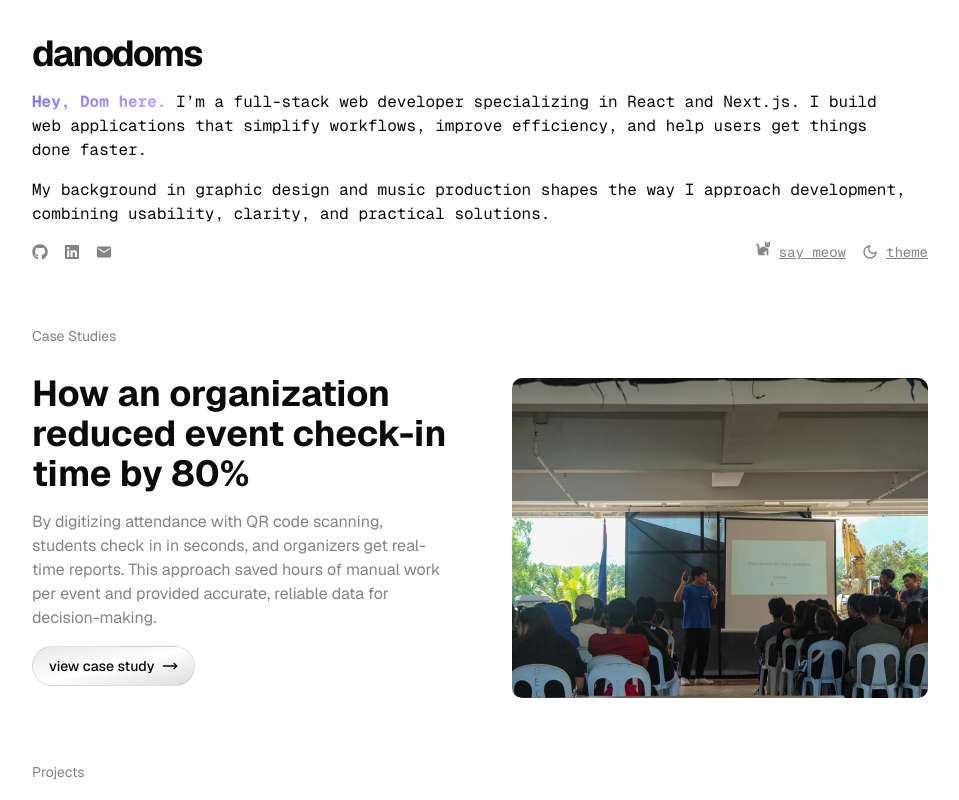
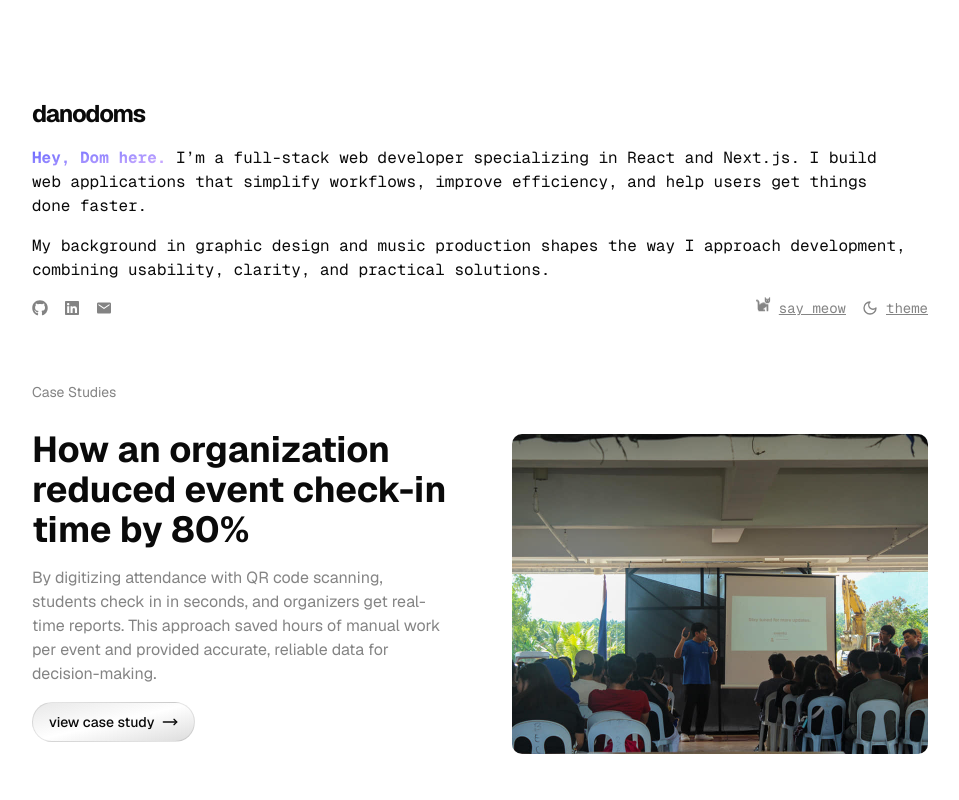
Before and after one commit to danodoms/portfolio-2025, a Next.js app: page / in a window 1280 px wide. Shown: the top 800 px of the page, without its empty margins (160-1119 px from the left). Built offline with nearby package versions, Linux system fonts and the light colour scheme.

Commit message:
updated padding

```diff
--- a/src/app/case-studies/evento/page.tsx
+++ b/src/app/case-studies/evento/page.tsx
@@ -6,7 +6,7 @@ import Image from "next/image";
 
 export default function CaseStudyPage() {
     return (
-        <main className="min-h-screen w-full text-pretty px-4 max-w-3xl mx-auto font-sans">
+        <main className="min-h-screen w-full text-pretty px-8 max-w-3xl mx-auto font-sans">
             <Navigation title="evento" />
 
             {/* HEADER */}
--- a/src/app/page.tsx
+++ b/src/app/page.tsx
@@ -27,13 +27,13 @@ export default function Home() {
   };
 
   return (
-    <main className="min-h-screen w-full font-sans text-pretty px-4">
+    <main className="min-h-screen w-full font-sans text-pretty px-8">
       <Navigation title="danodoms" isDynamic={true} />
 
-      <header className="py-4 gap-4 -mt-16">
+      <header className="py-4 gap-4">
         <div className="max-w-4xl mx-auto flex gap-4 w-full items-center justify-start">
           <h1
-            className="font-bold tracking-tighter text-4xl"
+            className="font-bold tracking-tighter text-2xl"
           >
             danodoms
           </h1>
```
